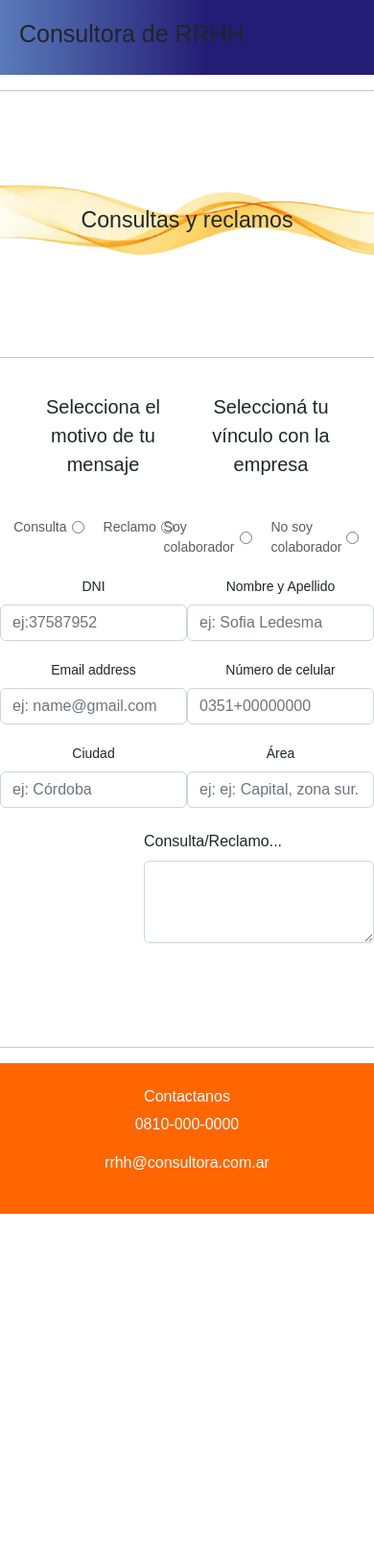
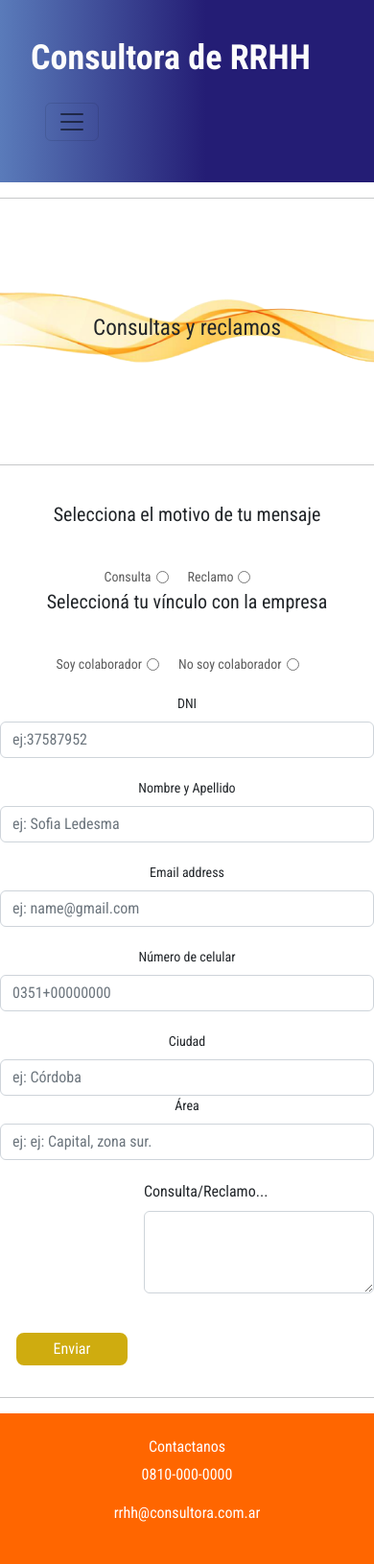
Before and after one commit to KathiaLoza/mi_repo, a PHP site: page /pages/contacto.html in a window 390 px wide. Shown: the whole page at 96% size. Before the commit the page ends 1265 px from the top, so only its background shows below. Run offline with PHP 8.4, Linux system fonts and the light colour scheme.

Commit message:
se agrega seo

```diff
--- a/Index.html
+++ b/Index.html
@@ -5,6 +5,7 @@
     <meta http-equiv="X-UA-Compatible" content="IE=edge">
     <meta name="viewport" content="width=device-width, initial-scale=1.0">
     <title>Consultora de RRHH</title>
+    <meta name="description" content="Acá podes conocer los empleos que ofrecemos!">
     <link href="https://cdn.jsdelivr.net/npm/bootstrap@5.2.0/dist/css/bootstrap.min.css" rel="stylesheet" integrity="sha384-gH2yIJqKdNHPEq0n4Mqa/HGKIhSkIHeL5AyhkYV8i59U5AR6csBvApHHNl/vI1Bx" crossorigin="anonymous">
 
     <link rel="stylesheet" href="./styles/estilo.css">
--- a/pages/clientes.html
+++ b/pages/clientes.html
@@ -4,7 +4,8 @@
     <meta charset="UTF-8">
     <meta http-equiv="X-UA-Compatible" content="IE=edge">
     <meta name="viewport" content="width=device-width, initial-scale=1.0">
-    <title>Consultora de RRHH</title>
+    <title>Consultora de RRHH - Clientes</title>
+    <meta name="description" content="Nuestros clientes más importantes">
 </head>
 <body>
     <h1>Consultora de RRHH</h1>
--- a/pages/contacto.html
+++ b/pages/contacto.html
@@ -4,15 +4,39 @@
     <meta charset="UTF-8">
     <meta http-equiv="X-UA-Compatible" content="IE=edge">
     <meta name="viewport" content="width=device-width, initial-scale=1.0">
-    <title>Consultora de RRHH</title>
+    <title>Consultora de RRHH - Contacto</title>
+    <meta name="description" content="Si tenes alguna consulta o reclamo contactanos">
     <link href="https://cdn.jsdelivr.net/npm/bootstrap@5.2.0/dist/css/bootstrap.min.css" rel="stylesheet" integrity="sha384-gH2yIJqKdNHPEq0n4Mqa/HGKIhSkIHeL5AyhkYV8i59U5AR6csBvApHHNl/vI1Bx" crossorigin="anonymous">
     <link rel="stylesheet" href="./../styles/estilo.css">
+    <link href="https://unpkg.com/aos@2.3.1/dist/aos.css" rel="stylesheet">
 </head>
 <body>
     <header>
-        <h1 class="titulo">Consultora de RRHH</h1>
-    </nav>
-
+        <nav class="navbar navbar-expand-lg">
+            <div class="container-fluid">
+                <a class="navbar-brand" href="#">Consultora de RRHH</a>
+                <button class="navbar-toggler" type="button" data-bs-toggle="collapse" data-bs-target="#navbarNavAltMarkup" aria-controls="navbarNavAltMarkup" aria-expanded="false" aria-label="Toggle navigation">
+                <span class="navbar-toggler-icon"></span>
+                </button>
+                <div class="collapse navbar-collapse" id="navbarNavAltMarkup">
+                <div class="navbar-nav">
+                    <a class="nav-link" aria-current="page" href="/Index.html">Menú</a>
+                    <a class="nav-link" href="nosotros.html">Nosotros</a>
+                    <a class="nav-link" href="servicio.html">Servicios</a>
+                    <a class="nav-link" href="contacto.html">Contacto</a>
+                    <a class="nav-link" href="trabajos.html">Trabajos</a>
+                    <a class="nav-link" href="cv.html">Cargá tu CV</a>
+                    <ul>
+                        <div class="iconos_responsive">
+                                <a href=""><img src="/Imagenes/icon-fb.png" class="rotate" alt="" ></a>
+                                <a href=""><img src="/Imagenes/icon-ig.png" class="rotate" alt=""></a>
+                                <a href=""><img src="/Imagenes/icon-phone.png" class="rotate" alt=""></a>
+                        </div>
+                    </ul>
+                </div>
+                </div>
+            </div>
+            </nav>
     </header>
     <hr>
     <div class="titulopages">
@@ -101,7 +125,9 @@
             <textarea class="form-control" id="exampleFormControlTextarea1" rows="3"></textarea>
         </div>
         <br>
-        <button type="submit">Enviar</button>
+        <div>
+            <button type="button" class="enviarform">Enviar</button>
+        </div>
     </form>
     <hr>
     <footer>
@@ -110,5 +136,7 @@
         <p>rrhh@consultora.com.ar</p>
     </footer>
     <script src="https://cdn.jsdelivr.net/npm/bootstrap@5.2.0/dist/js/bootstrap.bundle.min.js" integrity="sha384-A3rJD856KowSb7dwlZdYEkO39Gagi7vIsF0jrRAoQmDKKtQBHUuLZ9AsSv4jD4Xa" crossorigin="anonymous"></script>
+    <script src="https://unpkg.com/aos@2.3.1/dist/aos.js"></script>
+    <script>
 </body>
 </html>
--- a/pages/cv.html
+++ b/pages/cv.html
@@ -4,7 +4,8 @@
     <meta charset="UTF-8">
     <meta http-equiv="X-UA-Compatible" content="IE=edge">
     <meta name="viewport" content="width=device-width, initial-scale=1.0">
-    <title>Consultora de RRHH</title>
+    <title>Consultora de RRHH - CV</title>
+    <meta name="description" content="Envianos tu CV por este medio">
 </head>
 <body>
     <h1>Consultora de RRHH</h1>
--- a/pages/nosotros.html
+++ b/pages/nosotros.html
@@ -4,7 +4,8 @@
     <meta charset="UTF-8">
     <meta http-equiv="X-UA-Compatible" content="IE=edge">
     <meta name="viewport" content="width=device-width, initial-scale=1.0">
-    <title>Consultora de RRHH</title>
+    <title>Consultora de RRHH - Nosotros</title>
+    <meta name="description" content="Conocé quienes forman parte de nuestra empresa">
     <link href="https://cdn.jsdelivr.net/npm/bootstrap@5.2.0/dist/css/bootstrap.min.css" rel="stylesheet" integrity="sha384-gH2yIJqKdNHPEq0n4Mqa/HGKIhSkIHeL5AyhkYV8i59U5AR6csBvApHHNl/vI1Bx" crossorigin="anonymous">
     <link rel="stylesheet" href="./../styles/estilo.css">
     <link href="https://unpkg.com/aos@2.3.1/dist/aos.css" rel="stylesheet">
@@ -45,7 +46,7 @@
         </div>
         <div class="textnosotros" data-aos="fade-right">
             <img src="./../Imagenes/nosotros.png" alt="" class="imagen">
-           <div>
+            <div>
             <p class="texto">Líderes desarrollando e implementando las mejores soluciones en recursos  humanos, certificando nuestros sistema de gestión bajo normas ISO 9001:2015.
             </p>
             <p>
--- a/styles/estilo.css
+++ b/styles/estilo.css
@@ -1,14 +1,25 @@
+@import url("https://fonts.googleapis.com/css2? family= Roboto+Condensed:ital,wght@0,300;0,400;0,700;1,300;1,400;1,700 & family= Roboto+Flex:opsz, wght@8..144,100;8..144,400;8..144,600;8..144,700;8..144,800 & display=swap");
 * {
   margin: 0%;
   padding: 0%;
   box-sizing: border-box;
-  font-family: "Roboto Flex", sans-serif;
-} /*# sourceMappingURL=reset.css.map */
+  font-family: "Roboto Condensed", sans-serif;
+}
+*::-moz-selection {
+  background-color: rgba(255, 127, 80, 0.507);
+  color: black;
+}
+*::selection {
+  background-color: rgba(255, 127, 80, 0.507);
+  color: black;
+}
+
+/*# sourceMappingURL=reset.css.map */
 header {
   background: rgb(90, 123, 186);
   background: linear-gradient(90deg, rgb(90, 123, 186) 0%, rgb(36, 29, 117) 55%);
   padding: 20px;
-  font-family: "Roboto Flex", sans-serif;
+  font-family: "Roboto Condensed", sans-serif;
   top: 0px;
   display: flex;
   justify-content: space-between;
@@ -23,7 +34,7 @@ header .navbar-brand {
 }
 header .nav-link {
   box-sizing: border-box;
-  font-family: "Roboto Flex", sans-serif;
+  font-family: "Roboto Condensed", sans-serif;
   color: rgb(255, 255, 255);
 }
 header .nav-link:hover {
@@ -390,6 +401,23 @@ button {
   height: 200px;
 }
 
+@media (max-width: 700px) {
+  #armardo_de_cv {
+    display: flex !important;
+    flex-direction: column !important;
+    align-items: center !important;
+  }
+  #escucha_activa {
+    display: flex !important;
+    flex-direction: column-reverse !important;
+    align-items: center !important;
+  }
+  #comportamiento {
+    display: flex !important;
+    flex-direction: column !important;
+    align-items: center !important;
+  }
+}
 #armardo_de_cv {
   display: grid;
   grid-template-columns: 70% 30%;
@@ -470,6 +498,16 @@ button {
   text-align: center;
 }
 
+@media (max-width: 700px) {
+  .inicio_formulario {
+    display: flex !important;
+    flex-direction: column !important;
+  }
+  .form_input {
+    display: flex !important;
+    flex-direction: column !important;
+  }
+}
 .motivo_vinculo {
   font-weight: 200px;
   font-size: 14px;
@@ -544,6 +582,17 @@ button {
   padding-left: 150px;
 }
 
+.enviarform {
+  width: 130px;
+  transition: width 1s;
+  background-color: rgb(207, 172, 15);
+  width: 120px;
+}
+
+.enviarform:hover {
+  width: 140px;
+}
+
 footer {
   width: 100%;
   text-align: center;
--- a/styles/partials/_header.scss
+++ b/styles/partials/_header.scss
@@ -1,8 +1,8 @@
 header{
-    background: rgb(90,123,186);
-    background: linear-gradient(90deg, rgba(90,123,186,1) 0%, rgba(36,29,117,1) 55%);
+    background: $secondaryColor;
+    background: $mainColor;
     padding: 20px;
-    font-family: "Roboto Flex", sans-serif;
+    font-family: $fontRoboto;
     top: 0px;
     display: flex;
     justify-content: space-between;
@@ -19,7 +19,7 @@ header{
 
     .nav-link{
         box-sizing: border-box;
-        font-family: "Roboto Flex", sans-serif;
+        font-family: $fontRoboto;
         color: rgb(255, 255, 255);
     }
 
@@ -35,6 +35,7 @@ header{
     .iconos_responsive a{
         margin-right: 10px;
     }
+
 }
 
 .iconos_responsive{
--- a/styles/partials/_pages.scss
+++ b/styles/partials/_pages.scss
@@ -153,6 +153,8 @@
     background-color: #3434364d;
 }
 
+
+
 .caja3{
     color: white;
     width: 100%;
@@ -299,6 +301,7 @@ box-shadow: rgba(50, 50, 93, 0.25) 0px 30px 60px -12px, rgba(0, 0, 0, 0.3) 0px 1
 }
 
 
+// Talleres y cursos
 
 .Armadodecv{
     color: black;
@@ -315,6 +318,24 @@ box-shadow: rgba(50, 50, 93, 0.25) 0px 30px 60px -12px, rgba(0, 0, 0, 0.3) 0px 1
     border-radius: 10px;
     margin: 10px;
     height: 200px;
+}
+
+@media (max-width: 700px){
+    #armardo_de_cv{
+        display: flex!important;
+        flex-direction: column!important;
+        align-items: center !important;
+    }
+    #escucha_activa{
+        display: flex!important;
+        flex-direction: column-reverse!important;
+        align-items: center !important;
+    }
+    #comportamiento{
+        display: flex!important;
+        flex-direction: column!important;
+        align-items: center !important;
+    }
 }
 
 #armardo_de_cv{
@@ -379,6 +400,8 @@ box-shadow: rgba(50, 50, 93, 0.25) 0px 30px 60px -12px, rgba(0, 0, 0, 0.3) 0px 1
     font-size: 12px;
 }
 
+
+
 .titulopages{
     padding: 15px;
     display: flex;
@@ -397,6 +420,17 @@ box-shadow: rgba(50, 50, 93, 0.25) 0px 30px 60px -12px, rgba(0, 0, 0, 0.3) 0px 1
     text-align: center;
 }
 
+@media (max-width: 700px){
+    .inicio_formulario{
+        display: flex!important;
+        flex-direction: column!important;
+    }
+    .form_input{
+        display: flex !important;
+        flex-direction: column !important;
+    }
+}
+
 .motivo_vinculo{
     font-weight: 200px;
     font-size: 14px;
@@ -411,6 +445,8 @@ box-shadow: rgba(50, 50, 93, 0.25) 0px 30px 60px -12px, rgba(0, 0, 0, 0.3) 0px 1
     grid-template-columns: 50% 50%;
     padding: 20px;
 }
+
+
 
 .contenedor_radius{
     display: flex;
@@ -455,3 +491,14 @@ box-shadow: rgba(50, 50, 93, 0.25) 0px 30px 60px -12px, rgba(0, 0, 0, 0.3) 0px 1
 .areadetexto{
     padding-left: 150px;
 }
+
+.enviarform{
+    width: 130px;
+    transition: width 1s;
+    background-color: rgb(207, 172, 15);
+    width: 120px;
+}
+
+.enviarform:hover{
+    width: 140px;
+}
--- a/styles/partials/_reset.scss
+++ b/styles/partials/_reset.scss
@@ -2,5 +2,15 @@
   margin: 0%;
   padding: 0%;
   box-sizing: border-box;
-  font-family: "Roboto Flex", sans-serif;
+  font-family: $fontRoboto;
+
+  &::selection{
+    background-color: rgba(255, 127, 80, 0.507);
+    color: black;
+  }
 }/*# sourceMappingURL=reset.css.map */
+
+// *::selection{
+//   background-color: rgba(255, 127, 80, 0.507);
+//   color: black;
+// }
--- a/styles/partials/_variables.scss
+++ b/styles/partials/_variables.scss
@@ -0,0 +1,7 @@
+@import url('https://fonts.googleapis.com/css2? family= Roboto+Condensed:ital,wght@0,300;0,400;0,700;1,300;1,400;1,700 & family= Roboto+Flex:opsz, wght@8..144,100;8..144,400;8..144,600;8..144,700;8..144,800 & display=swap');
+
+$fontRoboto: 'Roboto Condensed', sans-serif;
+
+
+$mainColor: linear-gradient(90deg, rgba(90,123,186,1) 0%, rgba(36,29,117,1) 55%);
+$secondaryColor: rgb(90,123,186);
```
Also changed, not shown: pages/servicio.html (+9 -2 lines), pages/trabajos.html (+11 -6 lines), 1 other file.
